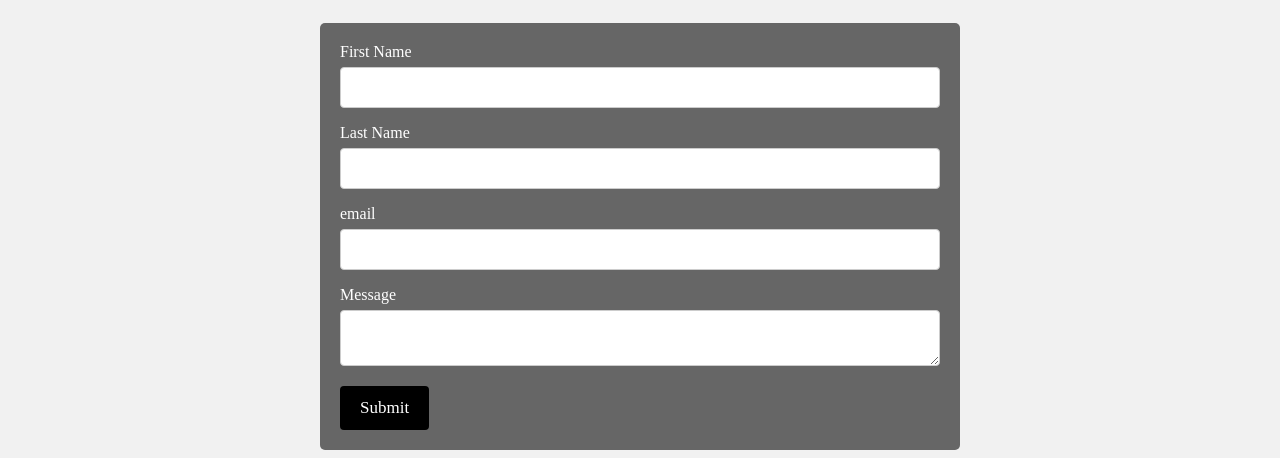
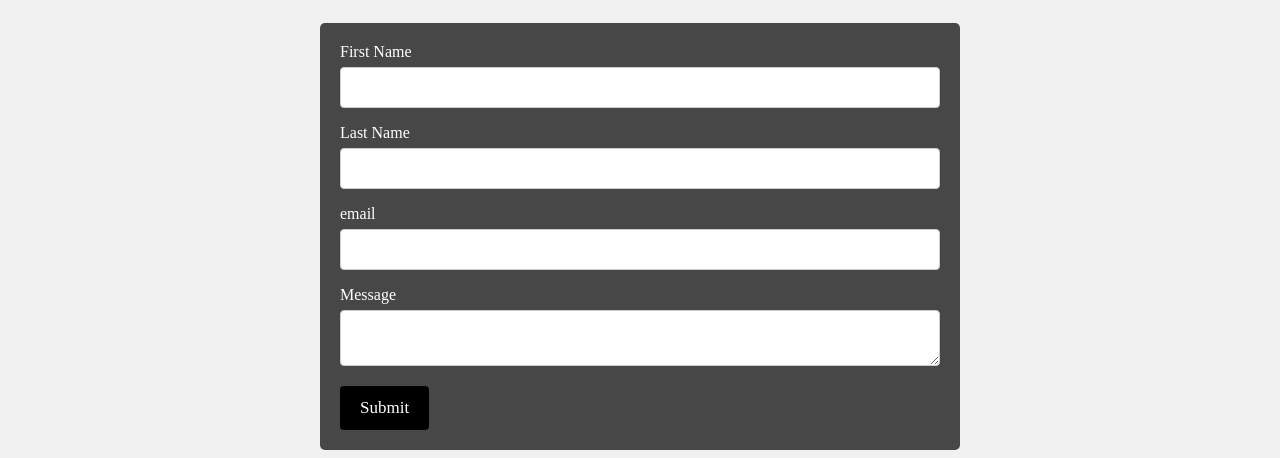
Before and after one commit to phillipsa1/islt_7361.github.io, a plain HTML site: page ISLT7355_webcontent/contact.html in a window 1280 px wide. Shown: the part 342-800 px from the top of the page. Drawn offline with nearby package versions, Linux system fonts and the light colour scheme; a web font is replaced by a local one.

Commit message:
Update style.css

```diff
--- a/ISLT7355_webcontent/style.css
+++ b/ISLT7355_webcontent/style.css
@@ -306,7 +306,7 @@ h4{
 /*********FORM**** */
 .contact_container {
   border-radius: 5px;
-  background-color:  #666666;
+  background-color:  #474747;
   color: white;
   font-family:'Ibarra Real Nova', serif;
   padding: 20px;
```
